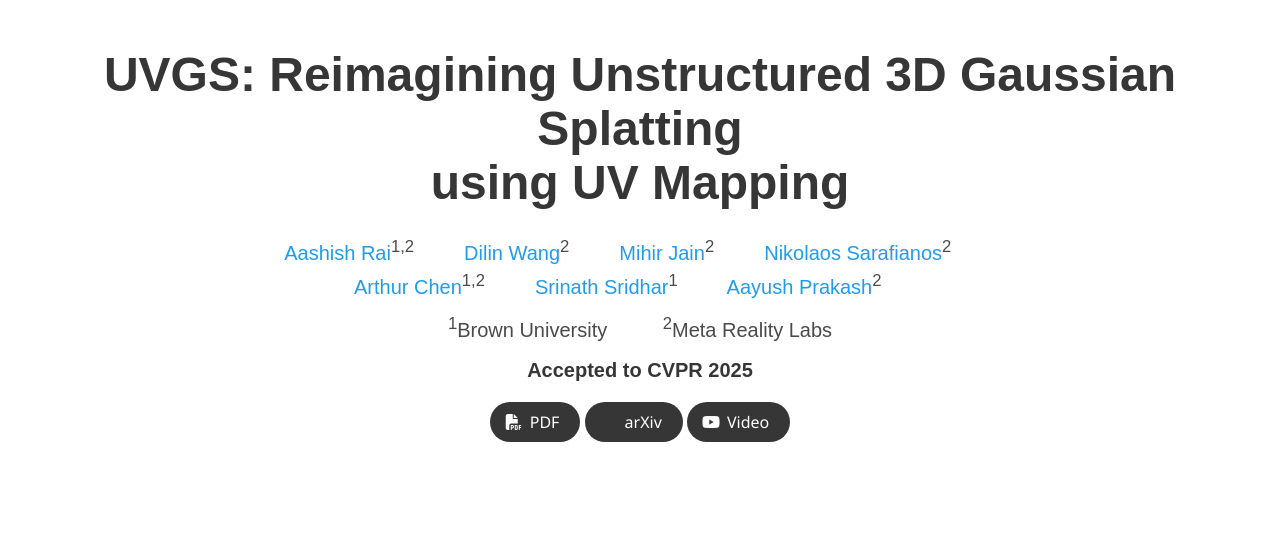
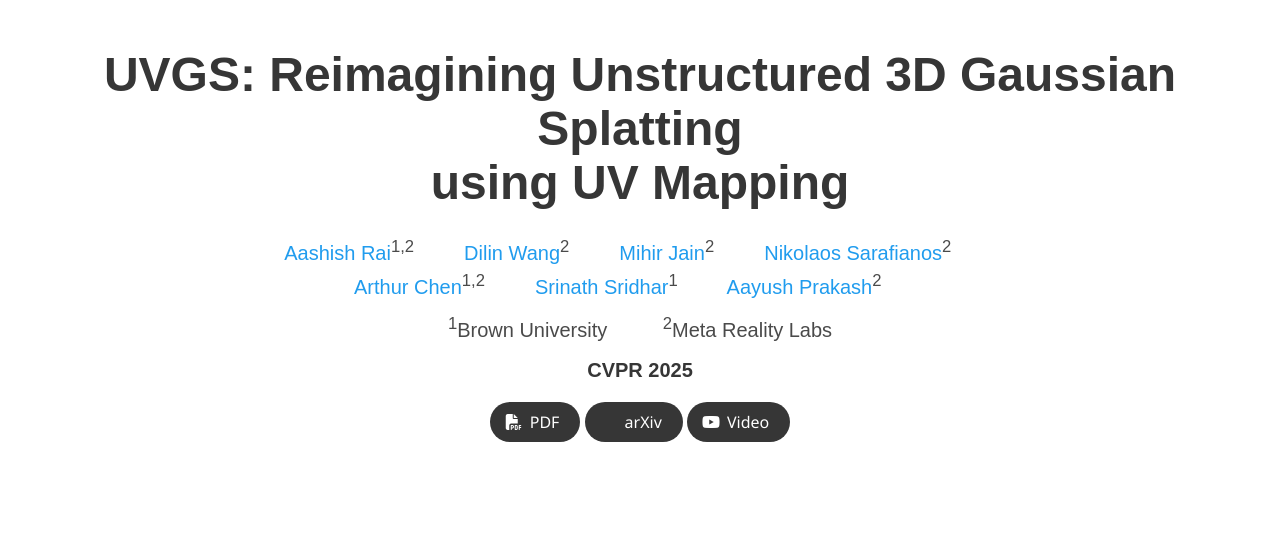
Before and after one commit to aashishrai3799/uvgs, a plain HTML site: page index.html in a window 1280 px wide. Shown: the top 533 px of the page. Drawn offline with nearby package versions, Linux system fonts and the light colour scheme; some icons are missing; a web font is replaced by a local one.

Commit message:
Update index.html

```diff
--- a/index.html
+++ b/index.html
@@ -50,7 +50,7 @@
 
               <sup>1</sup>Brown University&nbsp;&nbsp;&nbsp;&nbsp;&nbsp;&nbsp;&nbsp;&nbsp;&nbsp;&nbsp;<sup>2</sup>Meta Reality Labs
               <p style="margin:10px;"></p>
-              <h2><strong>Accepted to CVPR 2025</strong></h2>
+              <h2><strong>CVPR 2025</strong></h2>
           </div>
 
 
```
